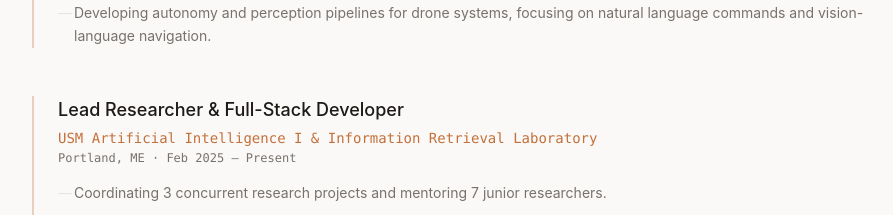
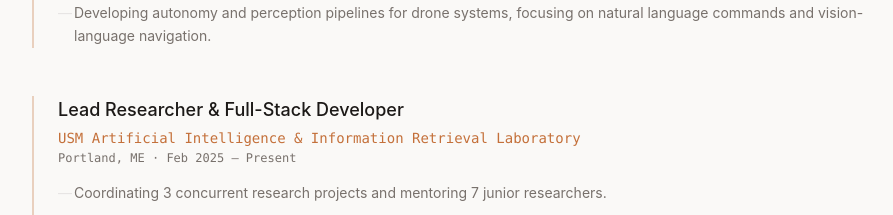
Before and after one commit to cdurepos/personal-website, a React (Vite) app: page / in a window 1280 px wide. Shown: the part 1560-1775 px from the top of the page, without its empty margins (184-1077 px from the left). Built offline with nearby package versions, Linux system fonts and the light colour scheme.

Commit message:
fixed typo

```diff
--- a/src/components/Experience.tsx
+++ b/src/components/Experience.tsx
@@ -12,7 +12,7 @@ const roles = [
   },
   {
     title: "Lead Researcher & Full-Stack Developer",
-    company: "USM Artificial Intelligence I & Information Retrieval Laboratory",
+    company: "USM Artificial Intelligence & Information Retrieval Laboratory",
     location: "Portland, ME",
     period: "Feb 2025 — Present",
     points: [
```
